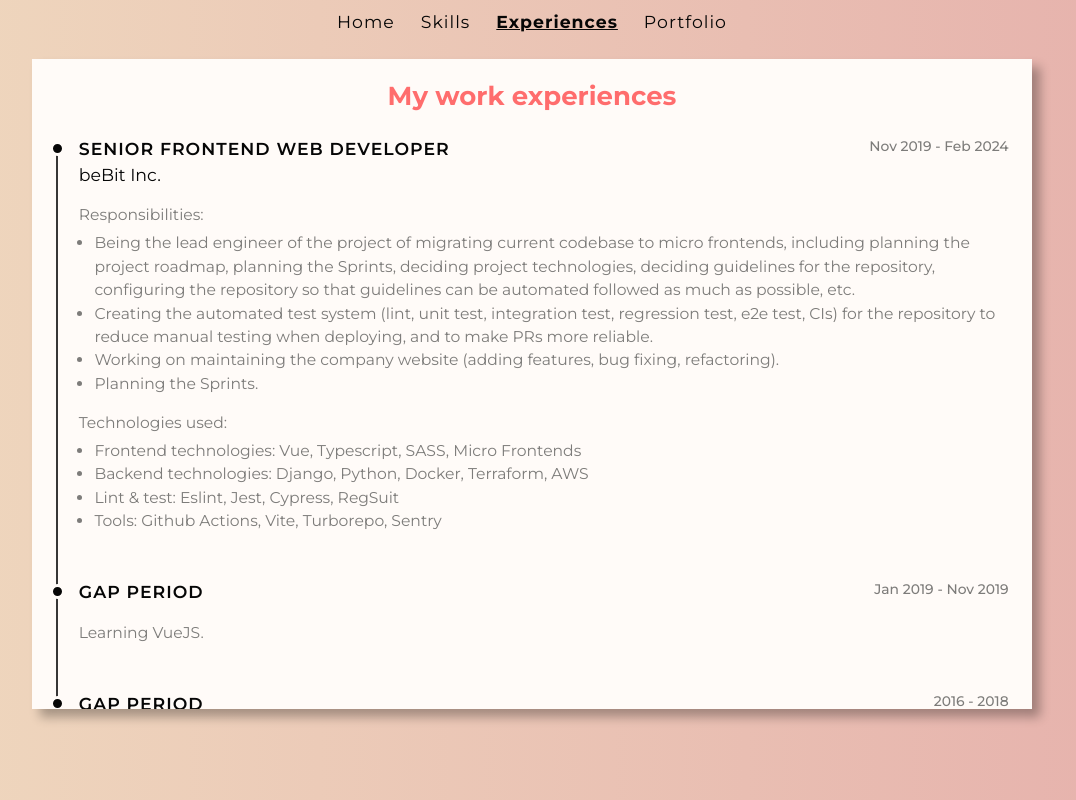
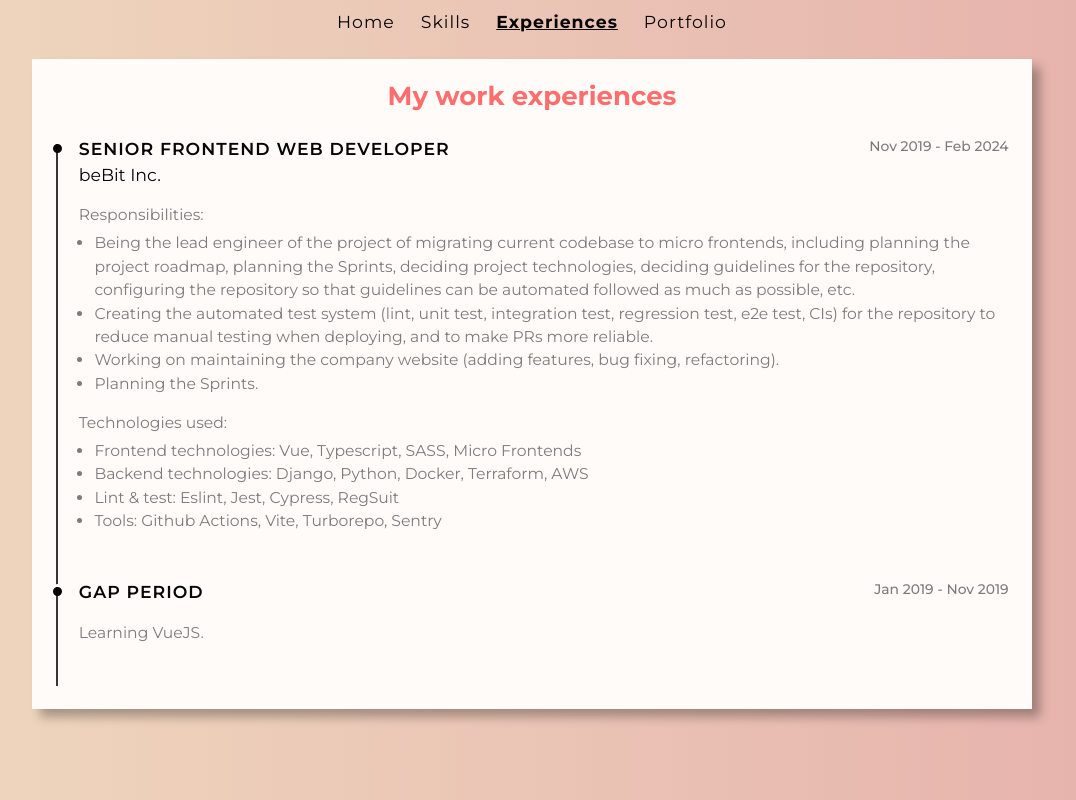
Before and after one commit to TDAK1509/portfolio-vue3, a Vue app: page /#/experiences in a window 1280 px wide. Shown: the whole page, without its empty margins (108-1184 px from the left). Built offline with nearby package versions, Linux system fonts and the light colour scheme.

Commit message:
Different approach for line

```diff
--- a/src/views/ExperiencesPage.vue
+++ b/src/views/ExperiencesPage.vue
@@ -93,8 +93,7 @@ import AppPanel from "@/components/AppPanel.vue";
   height: 650px;
   position: relative;
   font-size: 0.9rem;
-  padding: 0;
-  padding-top: 1.5em;
+  padding: 1.5em 0;
 }
 .experiences-page__title {
   line-height: 1;
@@ -105,25 +104,18 @@ import AppPanel from "@/components/AppPanel.vue";
   width: 100%;
   height: calc(100% - 30px - 1.5em);
   position: relative;
-  padding: 1.5em;
-  padding-top: 0;
+  padding: 0 1.5em;
   overflow-y: auto;
 }
-.experiences-page-section::before {
-  content: "";
-  position: absolute;
-  top: 0.5em;
-  left: calc(1.5em + 1px);
-  width: 0;
-  height: 150%;
-  border: 1px solid var(--color-black);
-  opacity: 0.8;
-}
+
 .block {
   text-align: left;
   position: relative;
   padding-left: 1.5em;
   margin-bottom: 3em;
+}
+.block:last-child {
+  margin-bottom: 0em;
 }
 .block::before {
   content: "";
@@ -135,6 +127,16 @@ import AppPanel from "@/components/AppPanel.vue";
   top: 5px;
   left: -5.5px;
   background-color: var(--color-black);
+}
+.block::after {
+  content: "";
+  position: absolute;
+  top: 0.5em;
+  left: 1px;
+  width: 0;
+  height: calc(100% + 3em);
+  border: 1px solid var(--color-black);
+  opacity: 0.8;
 }
 .period {
   font-size: 0.8rem;
```
